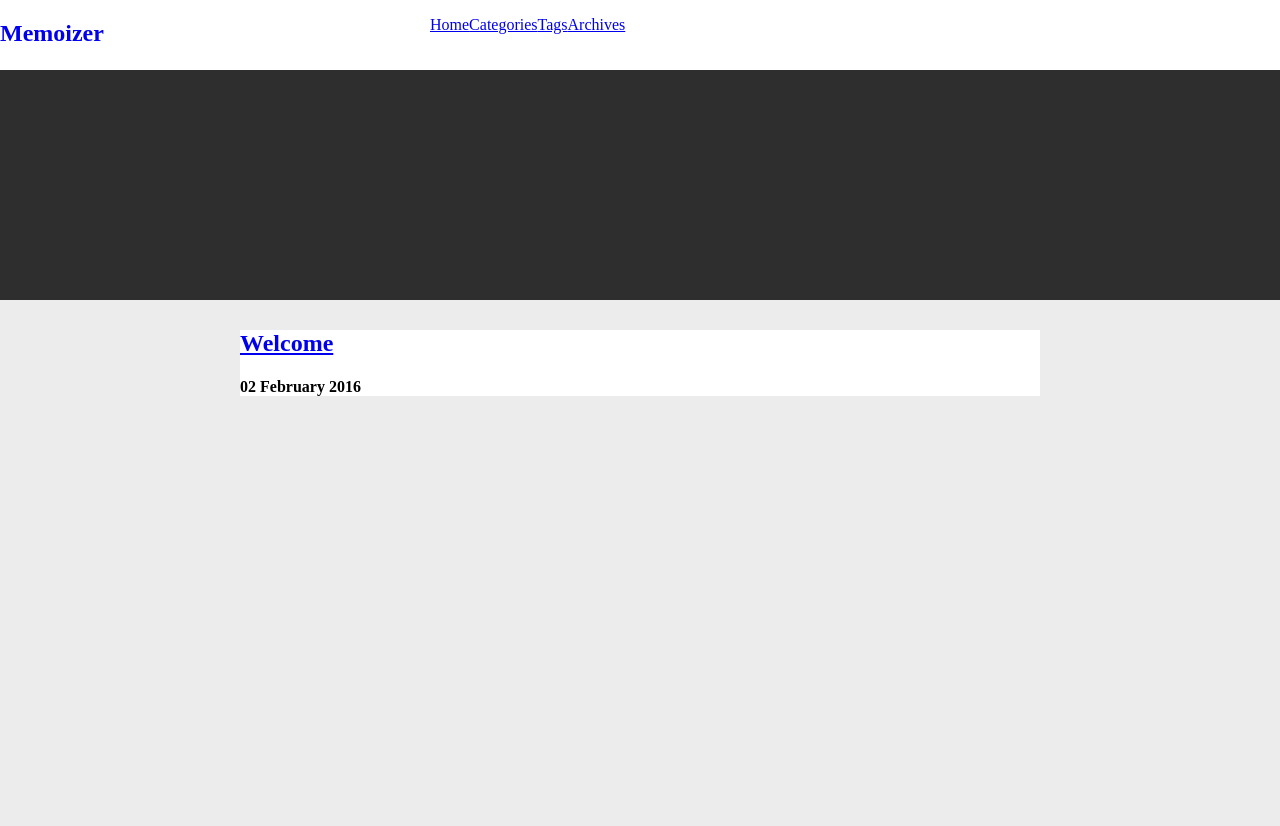
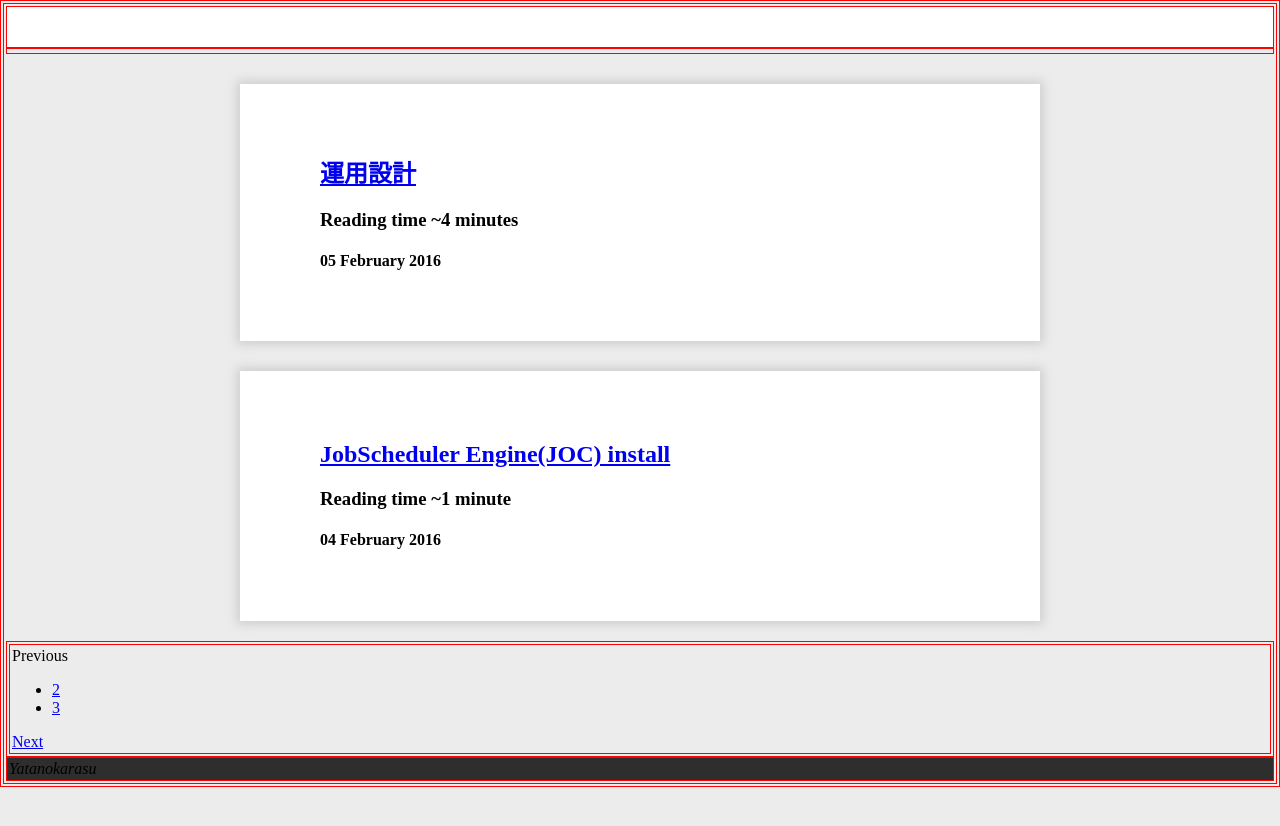
Before and after one commit to yatanokarasu/yatanokarasu.github.io, a Jekyll site: the page built from index.html, in a window 1280 px wide and 1400 px high. Shown: the top 826 px of the window. Built offline with Jekyll 4.4.1, drawn with Linux system fonts in a browser that asks for light colours; nearby versions of some CDN libraries; library files that are not in the unit come from our copies; the list of posts is cut into pages by our own code.

Commit message:
Add posts as test and refactor documents and stylesheet.
Signed-off-by: yatanokarasu <sync.outerphase@gmail.com>

```diff
--- a/_config.yml
+++ b/_config.yml
@@ -1,6 +1,8 @@
 
 # Site title
 title: Memoizer
+
+words_per_minute: 200
 
 # Authors
 author:
@@ -8,3 +10,8 @@ author:
 
 # Build settings
 markdown: kramdown
+
+paginate:   2
+
+gems:
+    - jekyll-paginate
--- a/_layouts/default.html
+++ b/_layouts/default.html
@@ -7,13 +7,13 @@
     <meta name="description" content="technical memoizer" />
     <link rel="stylesheet" href="{{ "/assets/vendor/font-awesome/css/font-awesome.css" | prepend: site.baseurl }}" />
     <link rel="stylesheet" href="{{ "/css/main.css" | prepend: site.baseurl }}" />
-    <title>Memoizer</title>
+    <title>{{ site.title }}</title>
   </head>
 
   <body>
     <!-- Page Header -->
     <header>
-      <div class="header-menu">
+      <!--<div class="header-menu">
         <a href="/" class="logo"><h2>{{ site.title }}</h2></a>
         <nav>
           <ul class="menu">
@@ -26,7 +26,7 @@
       </div>
 
       <div class="header-title">
-      </div>
+      </div>-->
 
       <!--<ul class="social-links">
         <li><a href="https://github.com/{{ site.author.github }}" class="social-links-entry" target="_blank"><i class="fa fa-github"></i></a></li>
@@ -35,7 +35,53 @@
 
     <!-- Main -->
     <main>
-      {{ content }}
+      <div class="contents-header">
+      </div>
+
+      <div class="articles">
+        {{ content }}
+      </div>
+
+      <div class="contents-foolter">
+        <nav class="footer-navigation">
+          {% if paginator.previous_page %}
+            {% if paginator.previous_page == 1 %}
+              <a href="{{ site.baseurl }}" class="btn">Previous</a>
+            {% else %}
+              <a href="{{ site.baseurl }}/page{{ paginator.previous_page }}" class="btn">Previous</a>
+            {% endif %}
+          {% else %}
+            Previous
+          {% endif %}
+          <ul class="inline-list">
+            <!--<li>
+              {% if paginator.page == 1 %}
+                <span class="current-page">1</span>
+              {% else %}
+                <a href="{{ site.baseurl }}">1</a>
+              {% endif %}
+            </li>-->
+            {% for count in (1..paginator.total_pages) %}
+              {% if count == 1 %}
+
+              {% else %}
+              <li>
+                {% if count == paginator.page %}
+                  <span class="current-page">{{ count }}</span>
+                {% else %}
+                  <a href="{{ site.baseurl }}/page{{ count }}">{{ count }}</a>
+                {% endif %}
+              </li>
+              {% endif %}
+            {% endfor %}
+          </ul>
+          {% if paginator.next_page %}
+            <a href="{{ site.baseurl }}/page{{ paginator.next_page }}" class="btn">Next</a>
+          {% else %}
+            Next
+          {% endif %}
+        </nav>
+      </div>
     </main>
 
     <!-- Page Footer -->
--- a/_posts/2016-01-31-welcome.md
+++ b/_posts/2016-01-31-welcome.md
@@ -2,7 +2,7 @@
 layout: default
 title: "Welcome"
 subtitle: "What you can do with it"
-date: 2016-02-02 00:51:00
+date: 2016-01-31 00:51:00
 categories: [tool]
 ---
 
--- /dev/null
+++ b/_posts/2016-02-04-JobScheduler-Engine.md
@@ -0,0 +1,11 @@
+---
+layout: default
+title: "JobScheduler Engine(JOC) install"
+subtitle: "Batch processing"
+date: 2016-02-04 12:00:00
+categories: [jobscheduler, batch]
+---
+
+# What is this?
+
+This is test post.
--- a/css/main.css
+++ b/css/main.css
@@ -1,4 +1,4 @@
-html {
+/*html {
     margin          : 0;
 }
 
@@ -63,3 +63,65 @@ main {
 article {
     background-color: white;
 }
+*/
+
+html,
+body,
+header,
+nav,
+footer,
+div {
+    border: 1px solid red;
+    padding: 2px;
+}
+
+
+body {
+    background-color:   #ECECEC;
+
+    margin:             0;
+}
+
+
+header {
+    background-color:   white;
+
+    padding:            20px;
+}
+
+
+.page-title {
+    background-color:   #2E2E2E;
+
+    height:             200px;
+}
+
+
+.articles {
+    max-width: 800px;
+
+    padding:    0 0 20px;
+    margin:     0 auto;
+
+    border:     0;
+}
+
+
+article {
+    background-color:   white;
+
+    margin:             30px auto 0;
+    padding:            50px 80px;
+
+    box-shadow:         0 0 10px 3px #ccc;
+}
+
+
+footer {
+    background-color:   #2E2E2E;
+}
+
+
+.footer-navigation {
+    margin:             0 auto;
+}
--- a/index.html
+++ b/index.html
@@ -4,9 +4,11 @@ title: Blogs
 ---
 
 
-{% for post in site.posts %}
+{% for post in paginator.posts %}
 <article>
   <h2><a href="{{ post.url | prepend: site.baseurl }}">{{ post.title }}</a></h2>
+  {% assign readtime = post.content | number_of_words | divided_by:site.words_per_minute %}
+  <h3>Reading time ~{% if readtime <= 1 %}1 minute{% else %}{{ readtime }} minutes{% endif %}</h3>
   <h4>{{ post.date | date: "%d %B %Y" }}</h4>
 </a>
 </li>
```
Also changed, not shown: _posts/2016-01-23-kashi-gu.md (added, +11 -0 lines), _posts/2016-01-30-dazaifu.md (added, +11 -0 lines), _posts/2016-02-03-Squid-Forward-Proxy.md (added, +11 -0 lines), _posts/2016-02-05-operation.md (added, +246 -0 lines).
